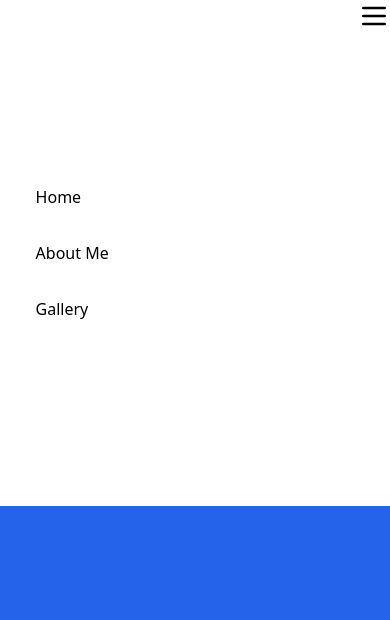
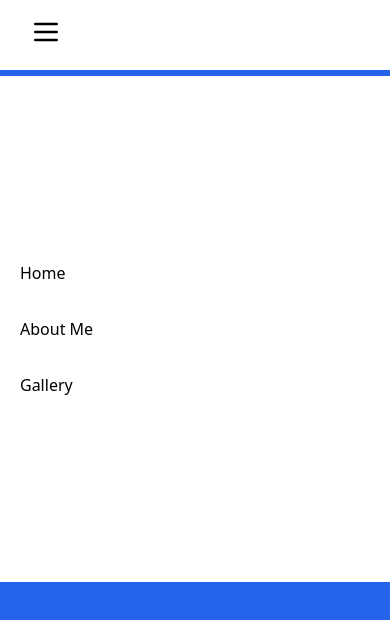
Before and after one commit to Sapereza/Sarah-e-Portfolio, a website: page index.html in a window 390 px wide. Drawn offline with Linux system fonts and the light colour scheme.

Commit message:
changed padding in header

```diff
--- a/index.html
+++ b/index.html
@@ -8,11 +8,11 @@
     <title>Document</title>
 </head>
 <body class="bg-blue-600">
-    <header class="bg-white">
+    <header class="bg-white p-4">
         <!--START OF NAVIGATION MENU-->
     <nav class="flex justify-between w-[92%] mx-auto">
 
-        <div id="navList" class="md:static bg-white md:min-h-fit min-h-[60vh] left-0 top-[5%] md:w-auto w-full flex items-center px-5">
+        <div id="navList" class="absolute md:static bg-white md:min-h-fit min-h-[60vh] left-0 top-[9%] md:w-auto w-full flex items-center px-5">
             <ul class="flex md:flex-row flex-col md:items-center md:gap-[4vw] gap-8">
                 <li>
                     <a class="hover:text-slate-400" href="index.html">Home</a>
@@ -28,12 +28,13 @@
             </ul>
         </div>
 
-
-            <button onclick="onToggleMenu(this)" name="menu" class="md:hidden absolute top-0 right-0">
+        <div class="md:hidden">
+            <button onclick="onToggleMenu(this)" name="menu">
                 <svg class="h-8 w-8 text-black" fill="none" viewBox="0 0 24 24" stroke="currentColor">
                     <path stroke-linecap="round" stroke-linejoin="round" stroke-width="2" d="M4 6h16M4 12h16M4 18h16"/>
                 </svg>
             </button>
+        </div>
 
 
     </nav>
```
Also changed, not shown: dist/output.css.
